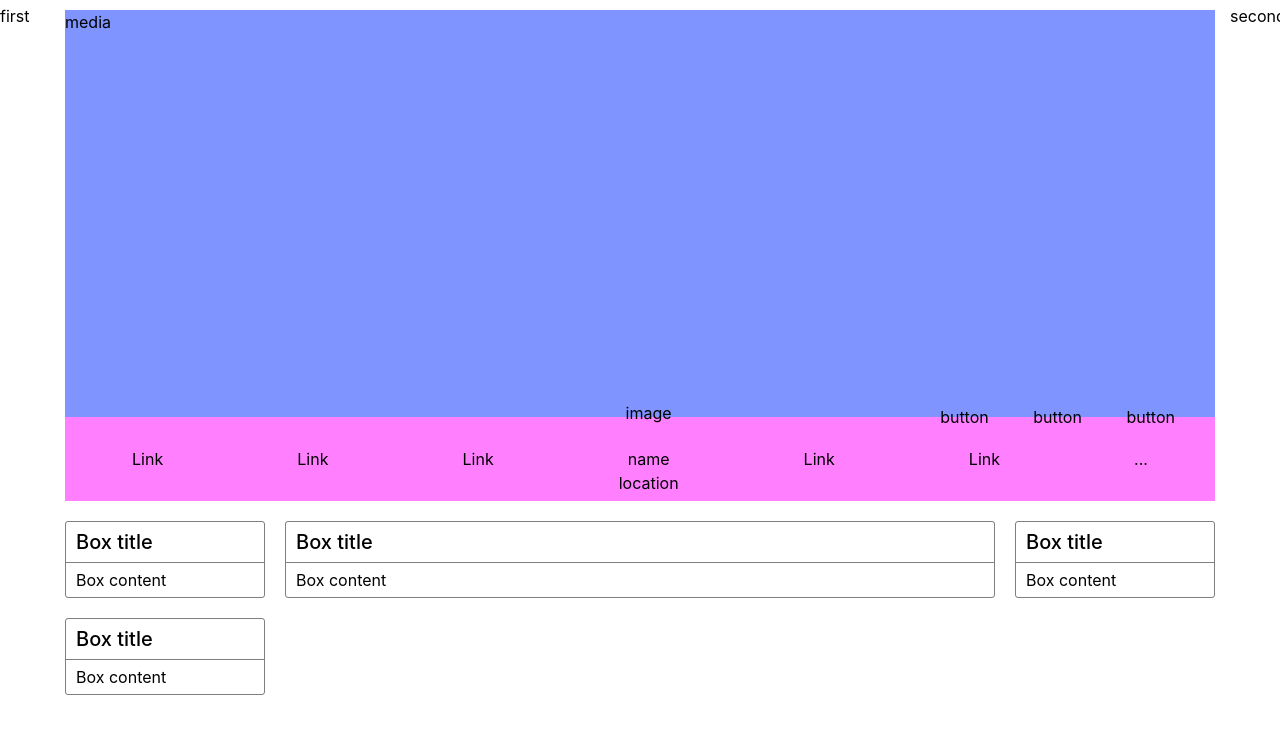
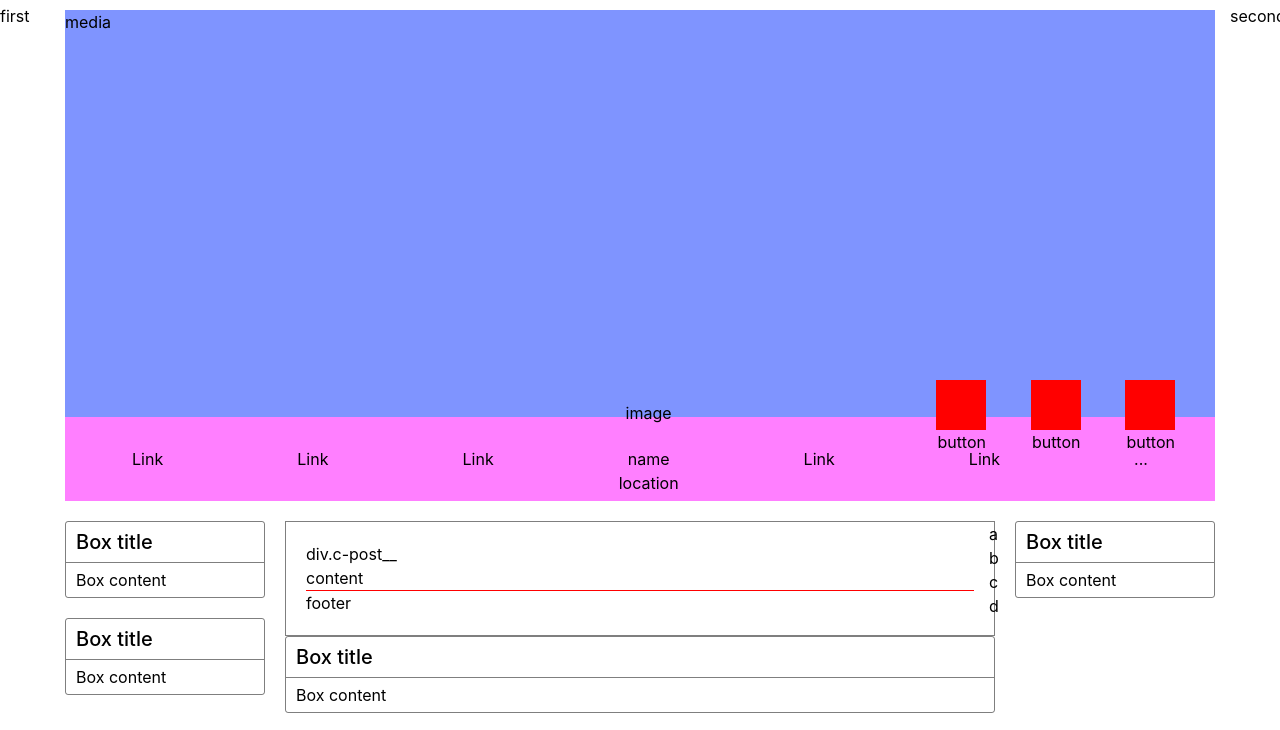
Before and after one commit to el22or/olympus, a plain HTML site: page profile.html in a window 1280 px wide. Shown: the part 70-800 px from the top of the page. Drawn offline with Linux system fonts and the light colour scheme.

Commit message:
Basic Post and Icon Button.

```diff
--- a/profile.html
+++ b/profile.html
@@ -3,10 +3,11 @@
 <head>
   <meta charset="utf-8">
   <title>Olympus</title>
+  <meta name="viewport" content="width=device-width, initial-scale=1.0">
   <link rel="stylesheet" href="./assets/css/styles.css">
 </head>
 <body>
-  <div class="c-page"><!-- /.c-page -->
+  <div class="c-page">
     <div class="c-page__main">
 
       <div class="c-main__wrapper u-flex u-flex--justify-center">
@@ -19,9 +20,13 @@
               </div>
               <div class="c-cover__action-buttons">
                 <ul class="c-cover__action-buttons-list">
-                  <li class="c-cover__action-buttons-list-item">button</li>
-                  <li class="c-cover__action-buttons-list-item">button</li>
-                  <li class="c-cover__action-buttons-list-item">button</li>
+                  <li class="c-cover__action-buttons-list-item">
+                    <a href="#" class="c-icon-button">
+                      button
+                    </a>
+                  </li>
+                  <li class="c-cover__action-buttons-list-item"><a href="#" class="c-icon-button">button</a></li>
+                  <li class="c-cover__action-buttons-list-item"><a href="#" class="c-icon-button">button</a></li>
                 </ul>
               </div><!-- /.cover__action-buttons -->
             </div><!-- /.c-cover -->
@@ -43,6 +48,22 @@
 
           </header>
           <main class="c-main__content">
+            <article class="c-post u-bordered">
+              <header class="c-post__header">
+                div.c-post__
+              </header>
+              <div class="c-post__content">content</div>
+              <nav class="c-post__navigation">
+                <ul class="c-post__navigation-list">
+                  <li class="c-post__navigation-list-item">a</li>
+                  <li class="c-post__navigation-list-item">b</li>
+                  <li class="c-post__navigation-list-item">c</li>
+                  <li class="c-post__navigation-list-item">d</li>
+                </ul>
+              </nav>
+              <footer class="c-post__footer">footer</footer>
+            </article>
+
             <div class="c-box u-rounded-corners u-bordered">
               <h3 class="c-box__title">Box title</h3>
               <div class="c-box__content">Box content</div>
@@ -68,9 +89,9 @@
       </div><!-- /.c-main__wrapper -->
 
     </div><!-- /.c-page__main -->
-    <div class="c-page__topbar u-debug-bg-1">topbar</div><!-- /.c-page__topbar -->
+    <div class="c-page__topbar u-debug-bg-1"><h1>Olympus</h1></div><!-- /.c-page__topbar -->
     <div class="c-page__sidebar-first">sidebar first</div><!-- /.c-page__sidebar-first -->
     <div class="c-page__sidebar-second">sidebar second</div><!-- /.c-page__sidebar-second -->
-  </div>
+  </div><!-- /.c-page -->
 </body>
 </html>
--- /dev/null
+++ b/src/assets/scss/components/_icon-button.scss
@@ -0,0 +1,11 @@
+.c-icon-button {
+  //
+  &::before {
+    background-color: #f00;
+    content: "";
+    display: block;
+
+    height: 50px;
+    width: 50px;
+  }
+}
--- /dev/null
+++ b/src/assets/scss/components/_post.scss
@@ -0,0 +1,41 @@
+// Post component.
+.c-post {
+  padding: 20px;
+  position: relative;
+}
+
+.c-post__navigation {
+  position: absolute;
+  right: 0;
+  top: 0;
+
+  @media #{$mq-below-normal} {
+    transform: translateY(-50%);
+  }
+
+  @media #{$mq-above-normal} {
+    transform: translateX(50%);
+  }
+}
+
+.c-post__navigation-list {
+  display: flex;
+
+  @media #{$mq-below-normal} {
+    flex: {
+      direction: row;
+    }
+  }
+
+  @media #{$mq-above-normal} {
+    flex: {
+      direction: column;
+    }
+  }
+}
+
+.c-post__navigation-list-item {}
+
+.c-post__footer {
+  border-top: solid 1px #f00;
+}
--- a/src/assets/scss/styles.scss
+++ b/src/assets/scss/styles.scss
@@ -6,10 +6,12 @@
 
 @import "components/box";
 @import "components/cover";
+@import "components/icon-button";
 @import "components/main";
 @import "components/media-embed";
 @import "components/navigation";
 @import "components/page";
+@import "components/post";
 
 @import "utilities/debug";
 @import "utilities/layout";
```
Also changed, not shown: assets/css/styles.css, src/assets/css/styles.css.
